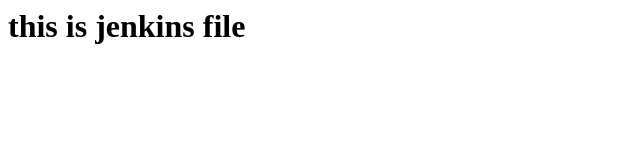
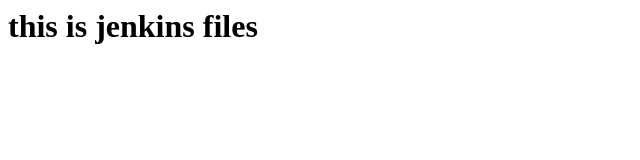
Before and after one commit to Prem2300/prem, a plain HTML site: page index.html in a window 1280 px wide. Shown: the full height of the page, 0-640 px from the left. Drawn offline with Linux system fonts and the light colour scheme.

Commit message:
Update index.html

```diff
--- a/index.html
+++ b/index.html
@@ -1 +1 @@
-<h1>this is jenkins file</h1>
+<h1>this is jenkins files</h1>
```
